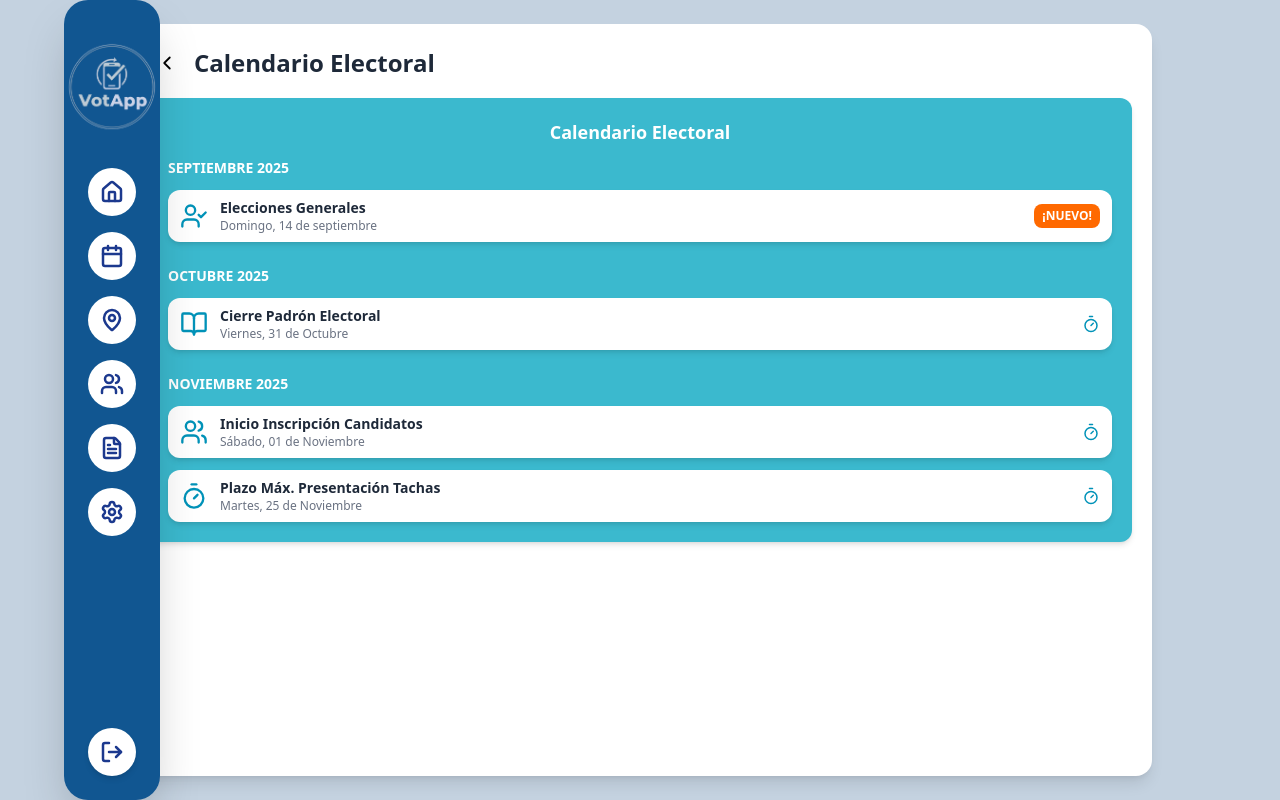
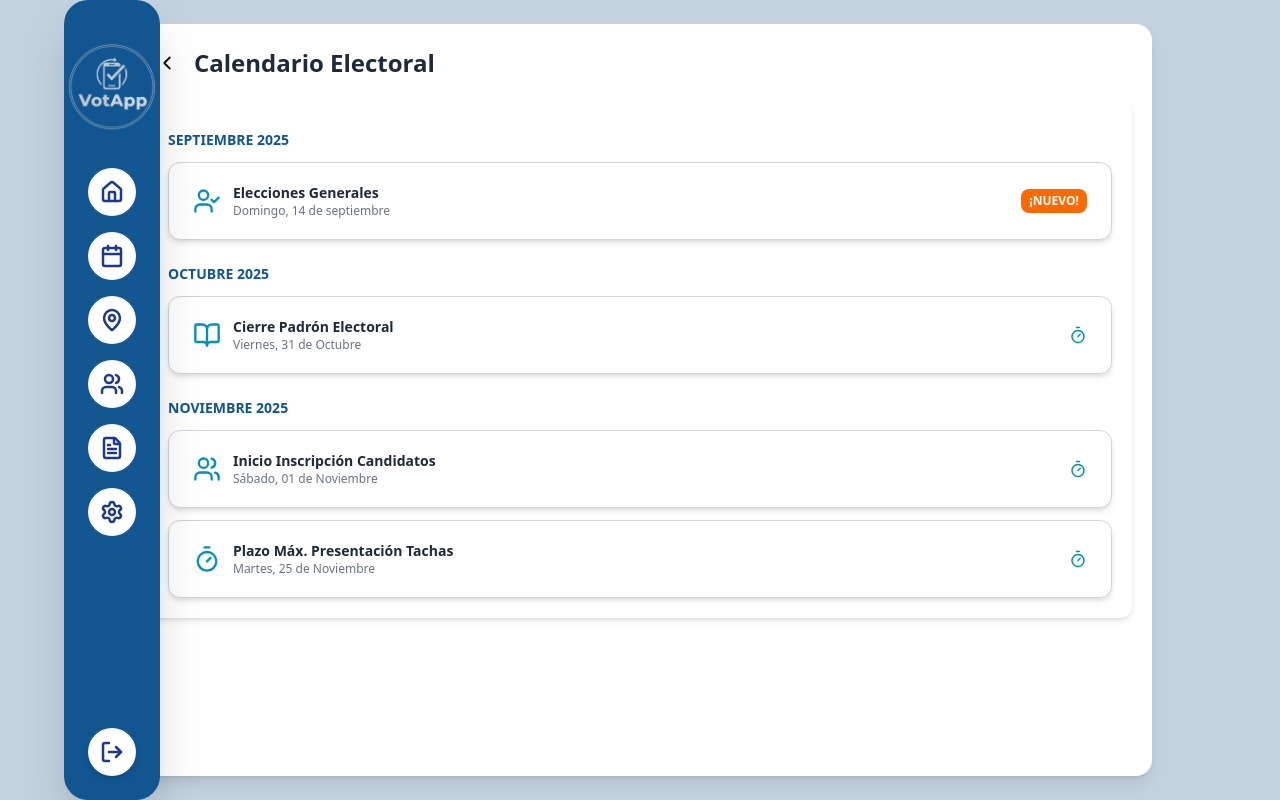
Before and after one commit to DevFran25/app-basica-react, a React (Vite) app: page /calendario-electoral in a window 1280 px wide. Built offline with nearby package versions, Linux system fonts and the light colour scheme.

Commit message:
Página Calendario-Electoral actualizada

```diff
--- a/src/components/layout/Header.jsx
+++ b/src/components/layout/Header.jsx
@@ -8,7 +8,7 @@ export default function Header({ title }) {
   return (
     <div className="mb-4 w-full">
       {isCalendar ? (
-        // ==== HEADER ESPECIAL PARA CALENDARIO ELECTORAL ====
+        // ==== HEADER  PARA CALENDARIO ELECTORAL ====
         <div className="flex items-center gap-2">
           {/* Botón de regreso */}
           <button
--- a/src/pages/Dashboard/Calendario-Electoral.jsx
+++ b/src/pages/Dashboard/Calendario-Electoral.jsx
@@ -77,18 +77,22 @@ export default function CalendarioElectoralPage() {
           <Header title="Calendario Electoral" />
 
           {/* DashboardCard agregado */}
-          <DashboardCard title={<span className="text-white">Calendario Electoral</span>} bg="#3BB9CE">
+          <DashboardCard title={<span className="text-white"></span>} bg="transparent">
             <div className="mt-3 space-y-6">
               {sections.map((section, index) => (
                 <div key={index}>
-                  <h2 className="text-white font-bold text-sm mb-3">{section.title}</h2>
+                  <h2 className="font-bold text-sm mb-3" style={{ color: "#115691" }}>
+                    {section.title}
+                  </h2>
 
                   <div className="space-y-3">
                     {section.items.map((item, i) => (
                       <div
                         key={i}
-                        className="bg-white rounded-xl px-3 py-2 flex justify-between items-center shadow-md cursor-pointer hover:bg-gray-100 transition"
+                        className="bg-white rounded-xl px-6 py-5 flex justify-between items-center
+                                  shadow-md border border-gray-300 cursor-pointer hover:bg-gray-100 transition"
                       >
+
                         <div className="flex items-center gap-3">
                           <item.icon className="text-cyan-600" size={28} />
                           <div>
```
